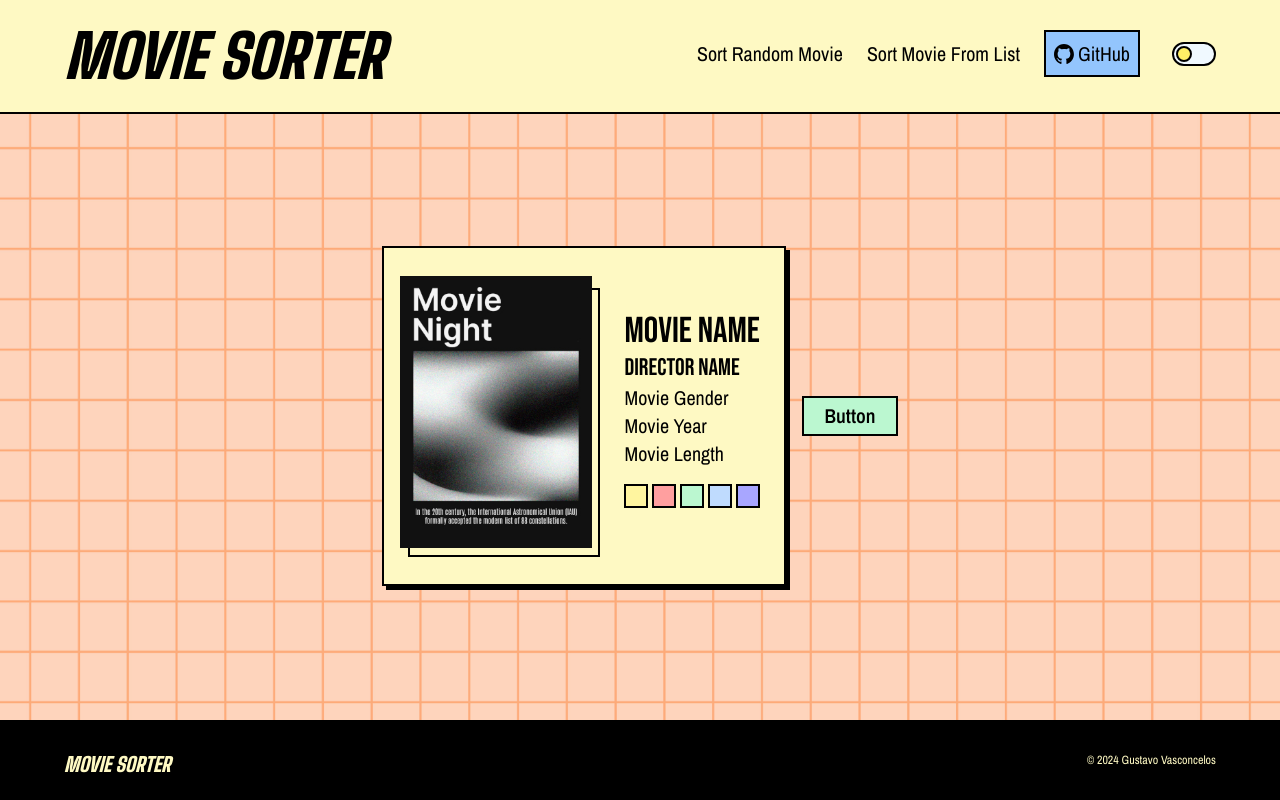
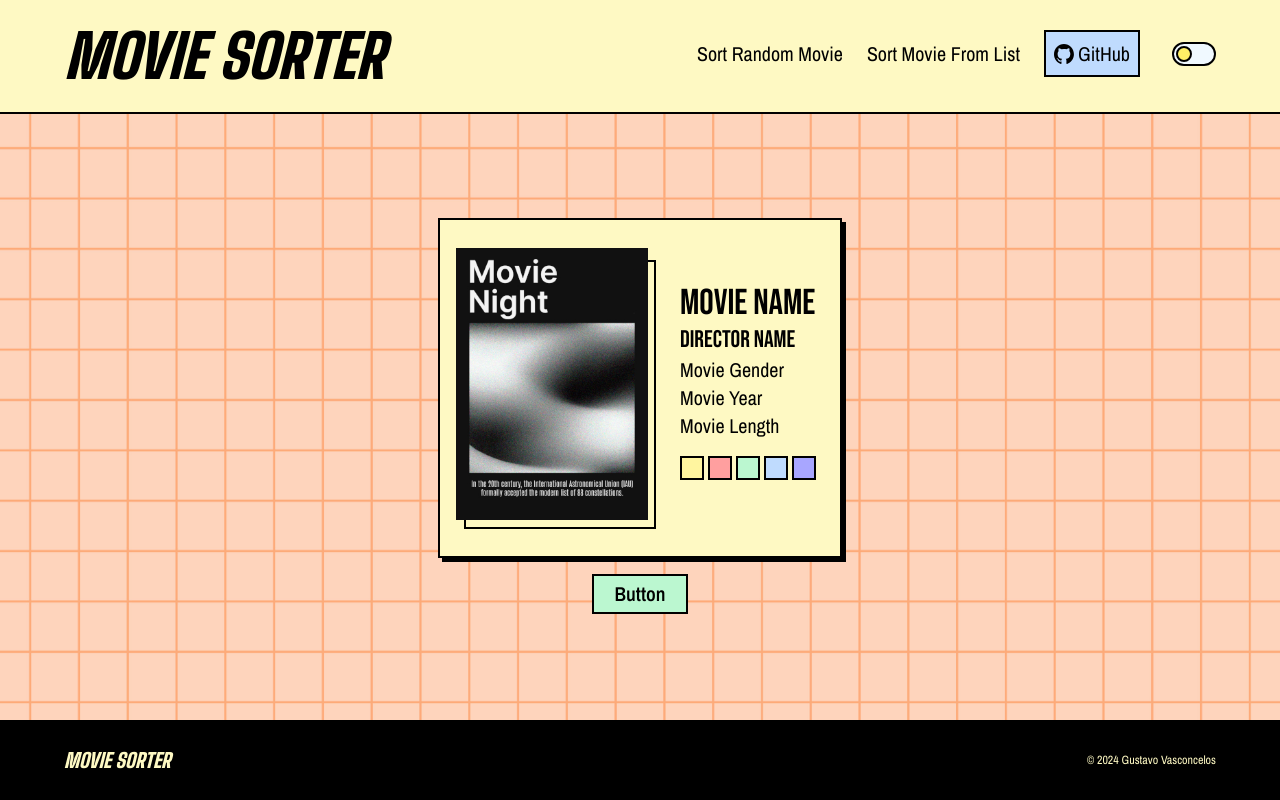
Before and after one commit to gusvsconcelos/movie-roulette, a React (Vite) app: page / in a window 1280 px wide. Built offline with nearby package versions, Linux system fonts and the light colour scheme.

Commit message:
main content in flex direction: column

```diff
--- a/src/App.tsx
+++ b/src/App.tsx
@@ -8,7 +8,7 @@ export default function App() {
     <>
       <Header />
 
-      <main className='flex justify-center items-center min-h-[calc(100vh-192px)]'>
+      <main className='flex flex-col justify-center items-center min-h-[calc(100vh-192px)]'>
         <Card />
         <Button text='Button' />
       </main>
--- a/src/components/layout/Footer.tsx
+++ b/src/components/layout/Footer.tsx
@@ -3,7 +3,7 @@ import { Title } from '../ui/Title';
 export function Footer() {
   return (
     <footer className='flex justify-center items-center p-10 bg-black'>
-      <Title styles='absolute left-16 mt-2 text-yellow-100 text-xl' />
+      <Title styles='absolute left-16 text-yellow-100 text-xl' />
       <p className='absolute right-16 text-xs font-ui text-yellow-100'>
         &copy; {new Date().getFullYear()}{' '}
         <a href='https://www.linkedin.com/in/gusvsconcelos' target='_blank'>
--- a/src/components/ui/Nav.tsx
+++ b/src/components/ui/Nav.tsx
@@ -12,7 +12,7 @@ export function Nav() {
         Sort Movie From List
       </a>
       <a
-        className='mx-3 p-2 border-2 border-black bg-blue-300 hover:shadow-button'
+        className='mx-3 p-2 border-2 border-black bg-blue-200 hover:shadow-button'
         href='https://github.com/gusvsconcelos/movie-sorter-react.git'
         target='_blank'>
         <img
```
